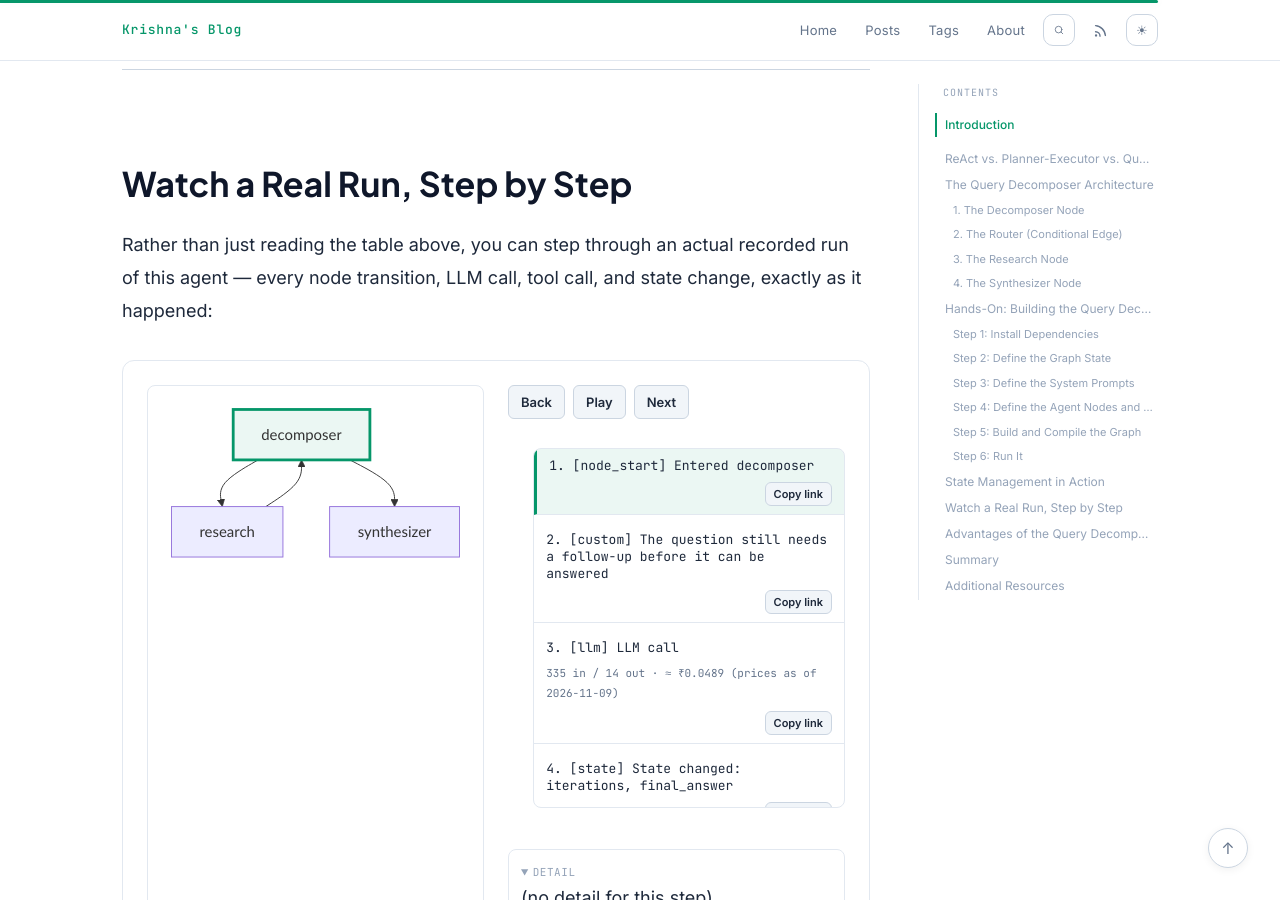
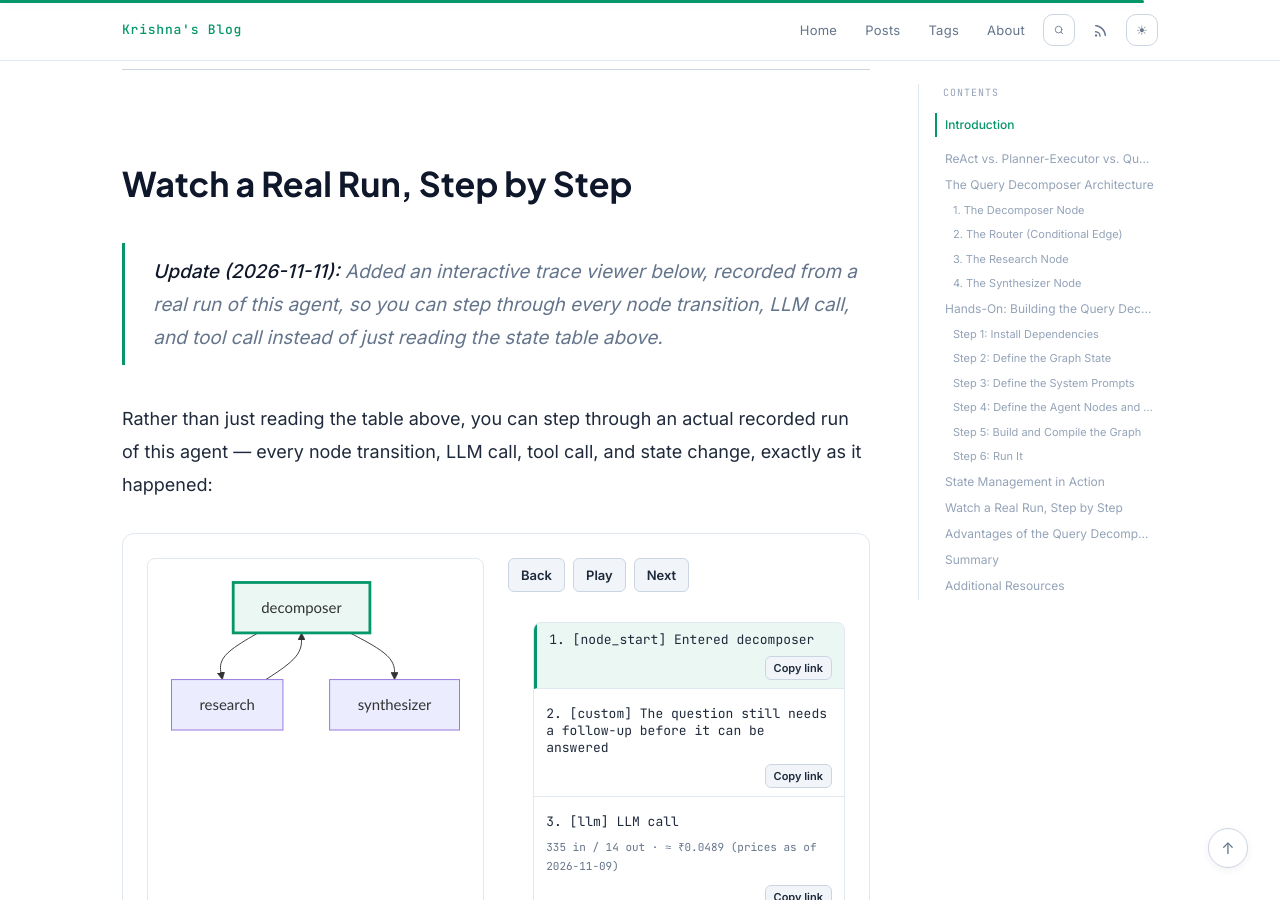
Before and after one commit to krishnamohan-seelam/my-blog, a Jekyll site: the page built from _posts/2026-07-12-query-decomposer-agent.md, in a window 1280 px wide and 900 px high, scrolled down 13154 px. Built offline with Jekyll 4.4.1, drawn with Linux system fonts in a browser that asks for light colours; some web fonts are replaced; some of the changed text lies outside the part shown.

Commit message:
Minor Update

```diff
--- a/_posts/2026-07-12-query-decomposer-agent.md
+++ b/_posts/2026-07-12-query-decomposer-agent.md
@@ -332,6 +332,8 @@ LangGraph handles this state evolution gracefully, maintaining auditability at e
 
 ## Watch a Real Run, Step by Step
 
+> **Update (2026-11-11):** Added an interactive trace viewer below, recorded from a real run of this agent, so you can step through every node transition, LLM call, and tool call instead of just reading the state table above.
+
 Rather than just reading the table above, you can step through an actual recorded run of this agent — every node transition, LLM call, tool call, and state change, exactly as it happened:
 
 {% include agent-trace.html trace="query_decomposer-input1" step=1 %}
```
